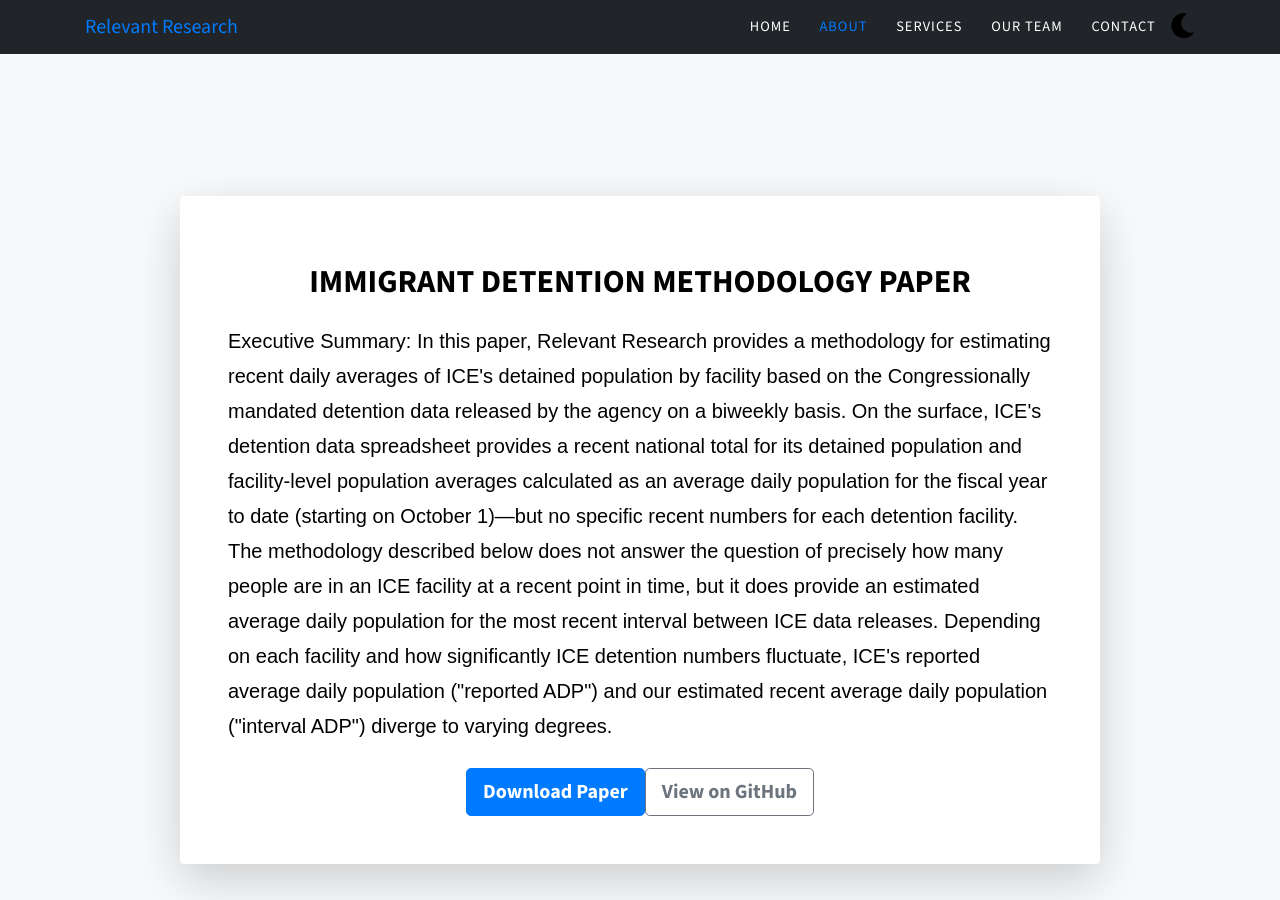
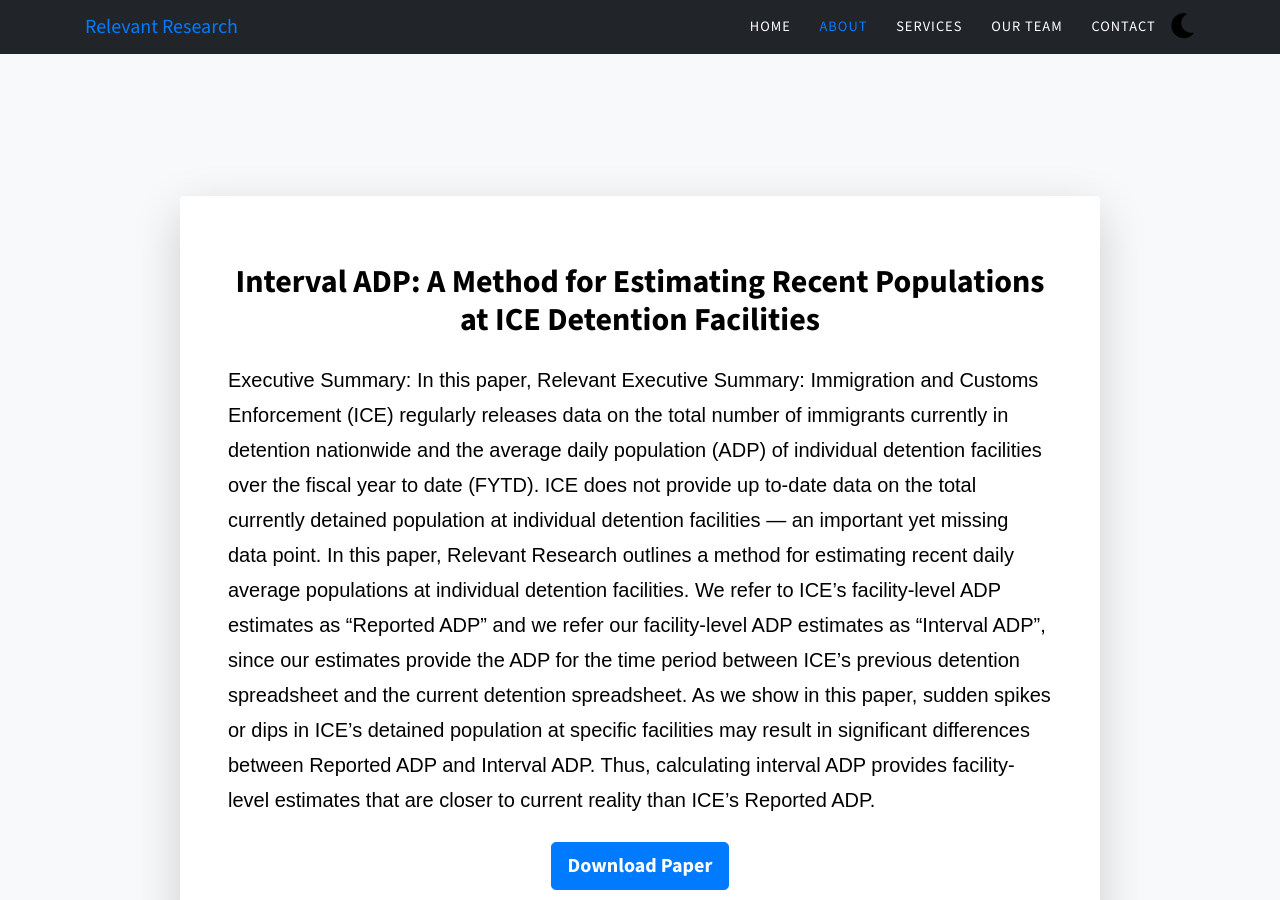
Before and after one commit to RelevantResearch/Relevant-research-website, a Jekyll site: the page built from index.md, in a window 1280 px wide and 900 px high, scrolled down 989 px. Built offline with Jekyll 4.4.1, drawn with Linux system fonts in a browser that asks for light colours; some web fonts are replaced.

Commit message:
"pdf paper added"

```diff
--- a/_includes/paper.html
+++ b/_includes/paper.html
@@ -5,42 +5,45 @@
         <div class="card shadow-lg border-0">
           <div class="card-body p-5">
             <h2 class="card-title display-6 fw-bold text-center mb-4">
-              IMMIGRANT DETENTION METHODOLOGY PAPER
+              Interval ADP: A Method for Estimating Recent Populations at ICE
+              Detention Facilities
             </h2>
             <p class="card-text lead">
               <strong>Executive Summary:</strong> In this paper, Relevant
-              Research provides a methodology for estimating recent daily
-              averages of ICE's detained population by facility based on the
-              Congressionally mandated detention data released by the agency on
-              a biweekly basis. On the surface, ICE's detention data spreadsheet
-              provides a recent national total for its detained population and
-              facility-level population averages calculated as an average daily
-              population for the fiscal year to date (starting on October 1)—but
-              no specific recent numbers for each detention facility. The
-              methodology described below does not answer the question of
-              precisely how many people are in an ICE facility at a recent point
-              in time, but it does provide an estimated average daily population
-              for the most recent interval between ICE data releases. Depending
-              on each facility and how significantly ICE detention numbers
-              fluctuate, ICE's reported average daily population ("reported
-              ADP") and our estimated recent average daily population ("interval
-              ADP") diverge to varying degrees.
+              Executive Summary: Immigration and Customs Enforcement (ICE)
+              regularly releases data on the total number of immigrants
+              currently in detention nationwide and the average daily population
+              (ADP) of individual detention facilities over the fiscal year to
+              date (FYTD). ICE does not provide up to-date data on the total
+              currently detained population at individual detention facilities —
+              an important yet missing data point. In this paper, Relevant
+              Research outlines a method for estimating recent daily average
+              populations at individual detention facilities. We refer to ICE’s
+              facility-level ADP estimates as “Reported ADP” and we refer our
+              facility-level ADP estimates as “Interval ADP”, since our
+              estimates provide the ADP for the time period between ICE’s
+              previous detention spreadsheet and the current detention
+              spreadsheet. As we show in this paper, sudden spikes or dips in
+              ICE’s detained population at specific facilities may result in
+              significant differences between Reported ADP and Interval ADP.
+              Thus, calculating interval ADP provides facility-level estimates
+              that are closer to current reality than ICE’s Reported ADP.
             </p>
             <div class="d-flex justify-content-center gap-5 flex-wrap mt-4">
               <a
-                href="/path/to/your-paper.pdf"
+                href="../assets/pdf/methodology_writeup.pdf"
                 class="btn btn-primary btn-lg"
                 download
               >
                 Download Paper
               </a>
-              <a
+              <!-- <a
                 href="https://github.com/your-repo-link"
                 class="btn btn-outline-secondary btn-lg"
                 target="_blank"
               >
                 View on GitHub
-              </a>
+              </a> -->
             </div>
           </div>
         </div>
```
Also changed, not shown: 1 other file.
